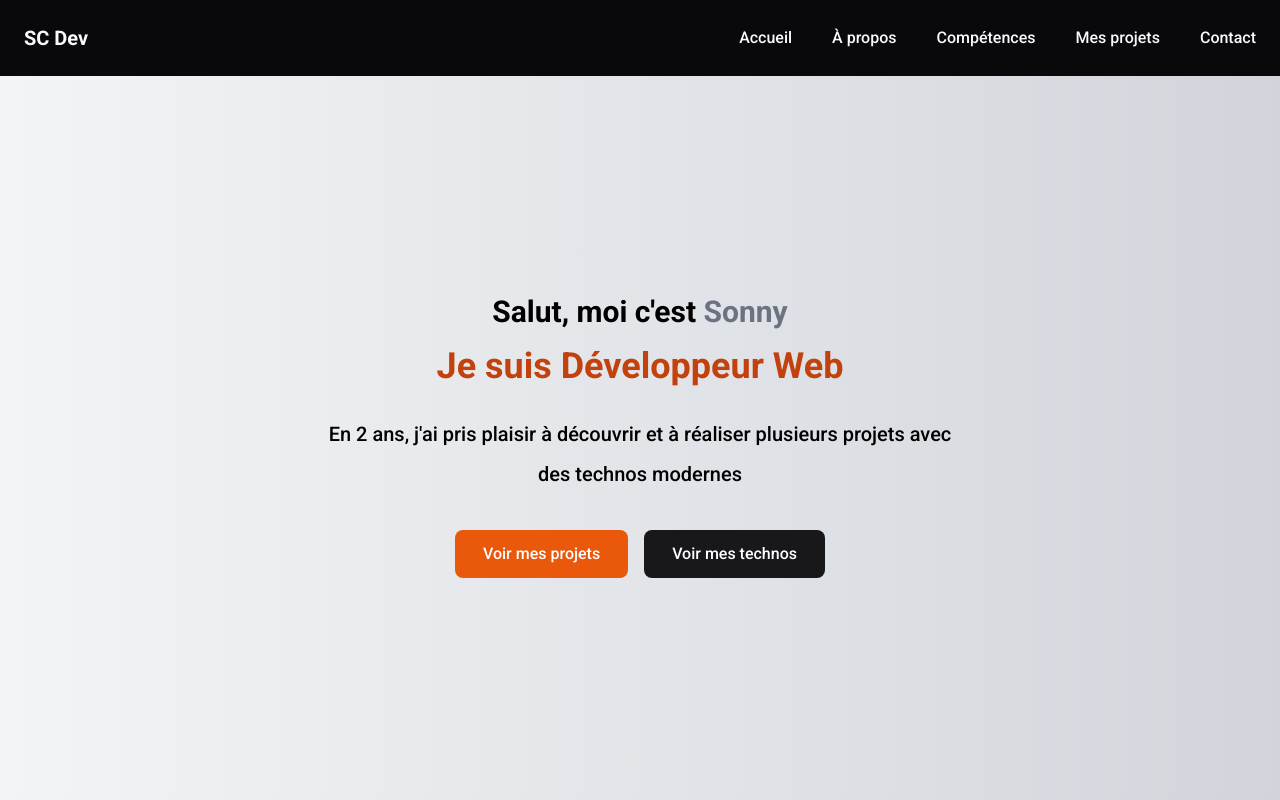
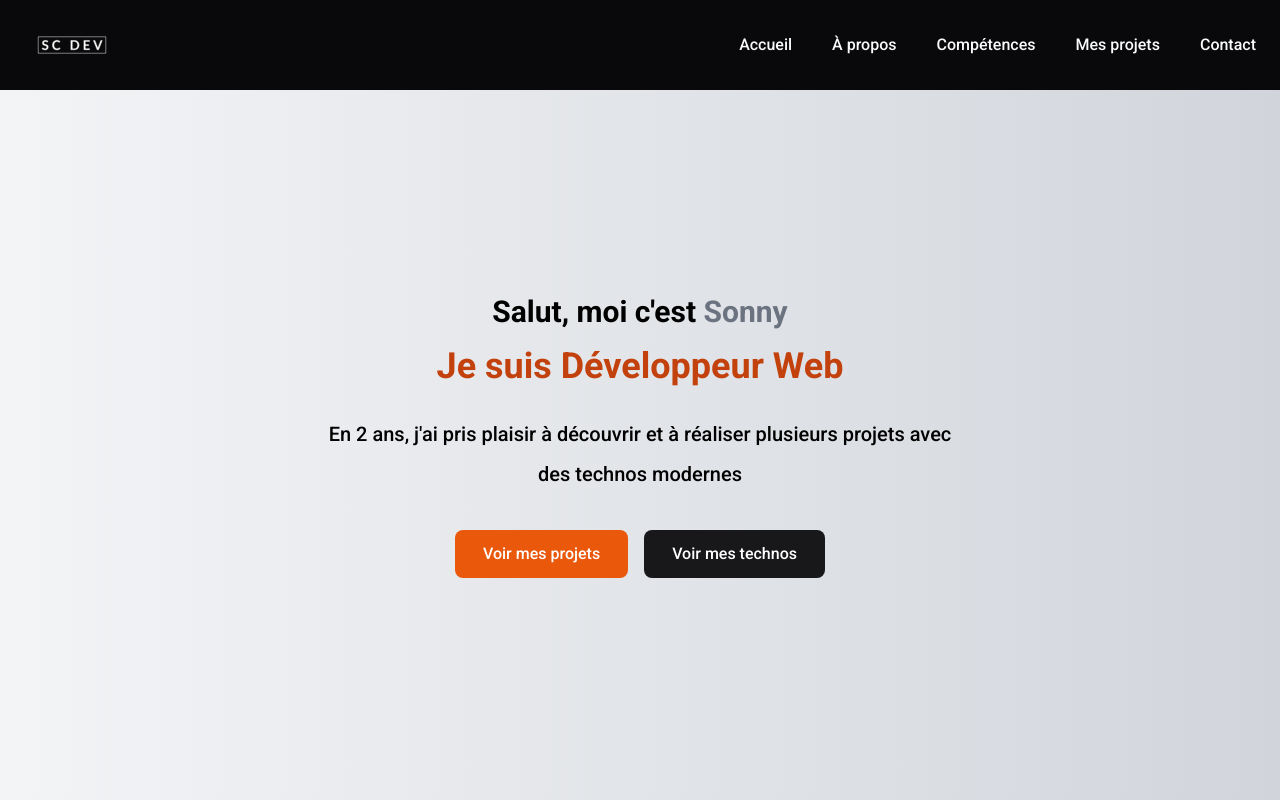
Before and after one commit to Soso-C/Portfolio-NextJS, a Next.js app: page / in a window 1280 px wide. Shown: the top 800 px of the page. Built offline with nearby package versions, Linux system fonts and the light colour scheme.

Commit message:
add logo scdev

```diff
--- a/components/navbar/Navbar.js
+++ b/components/navbar/Navbar.js
@@ -15,7 +15,7 @@ export default function Navbar() {
 
   // start mobile first plus facile
   return (
-    <nav className="fixed top-0 flex items-center w-full p-6 z-100 bg-zinc-950">
+    <nav className="fixed top-0 flex items-center w-full p-3 z-100 bg-zinc-950 md:h-[90px] md:p-6">
       <div className="flex flex-wrap items-center justify-between w-full mx-auto md:flex-nowrap max-w-7xl">
         {/* LOGO */}
         <Link
@@ -25,7 +25,12 @@ export default function Navbar() {
           className="text-xl font-bold cursor-pointer text-gray-50"
           onClick={() => setToggle(false)}
         >
-          SC Dev
+          <img
+            src="./logo/sc_dev_logo.png"
+            alt="logo scdev"
+            srcset=""
+            className="w-24 h-24"
+          />
         </Link>
         {/* Burger Btn */}
         <button
```
Also changed, not shown: public/logo/sc_dev_logo.png (added).
